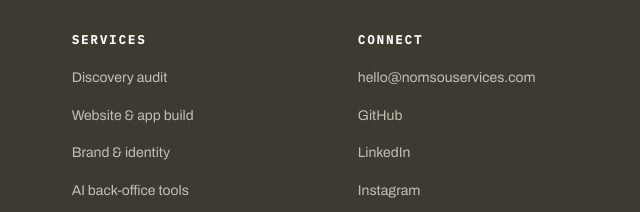
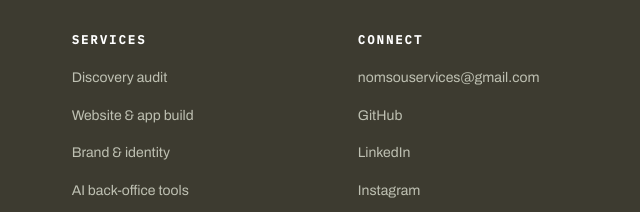
Before and after one commit to NomSou-Services/Nomsou-Portfolio-2.3, a plain HTML site: page work/fieldnote-provisions.html in a window 1280 px wide. Shown: the part 7167-7379 px from the top of the page, 640-1280 px from the left. Drawn offline with Linux system fonts and the light colour scheme.

Commit message:
Update contact email in footer

```diff
--- a/work/fieldnote-provisions.html
+++ b/work/fieldnote-provisions.html
@@ -306,7 +306,7 @@
       <div>
         <h2 class="footer__heading">Connect</h2>
         <ul class="footer__list">
-          <li><a href="mailto:hello@nomsouservices.com">hello@nomsouservices.com</a></li>
+          <li><a href="mailto:nomsouservices@gmail.com">nomsouservices@gmail.com</a></li>
           <li><a href="https://github.com/souher88" rel="noopener">GitHub</a></li>
           <li><a href="https://www.linkedin.com/in/hersou" rel="noopener">LinkedIn</a></li>
           <li><a href="https://www.instagram.com/nomsouservices" rel="noopener">Instagram</a></li>
```
